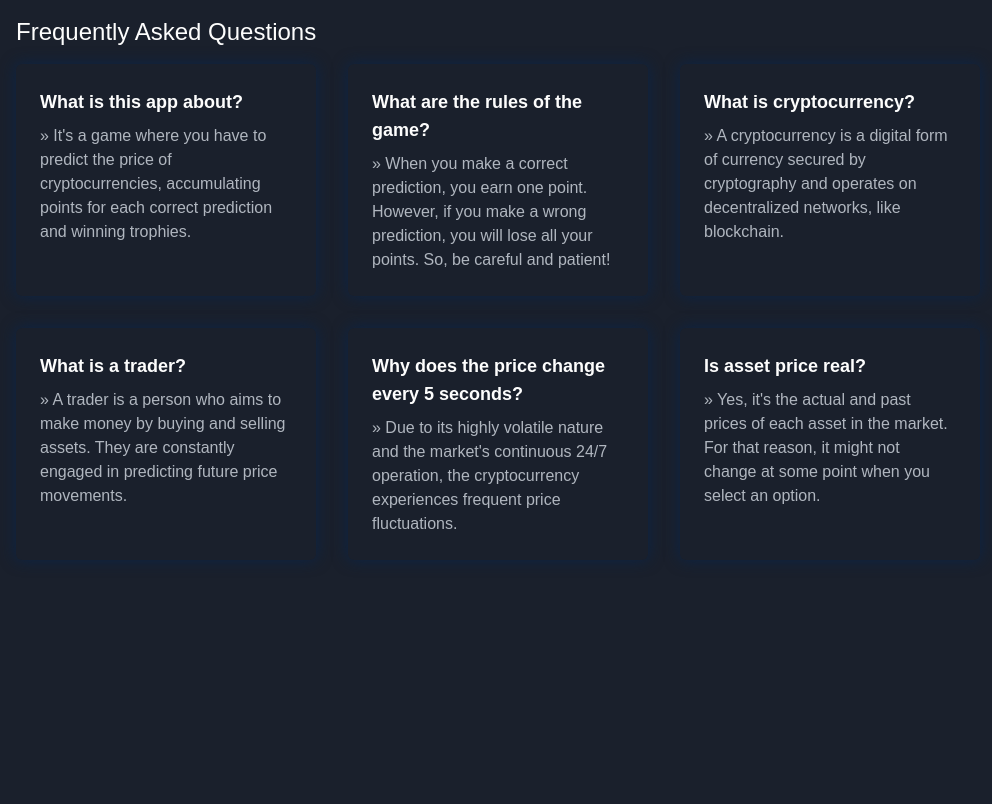
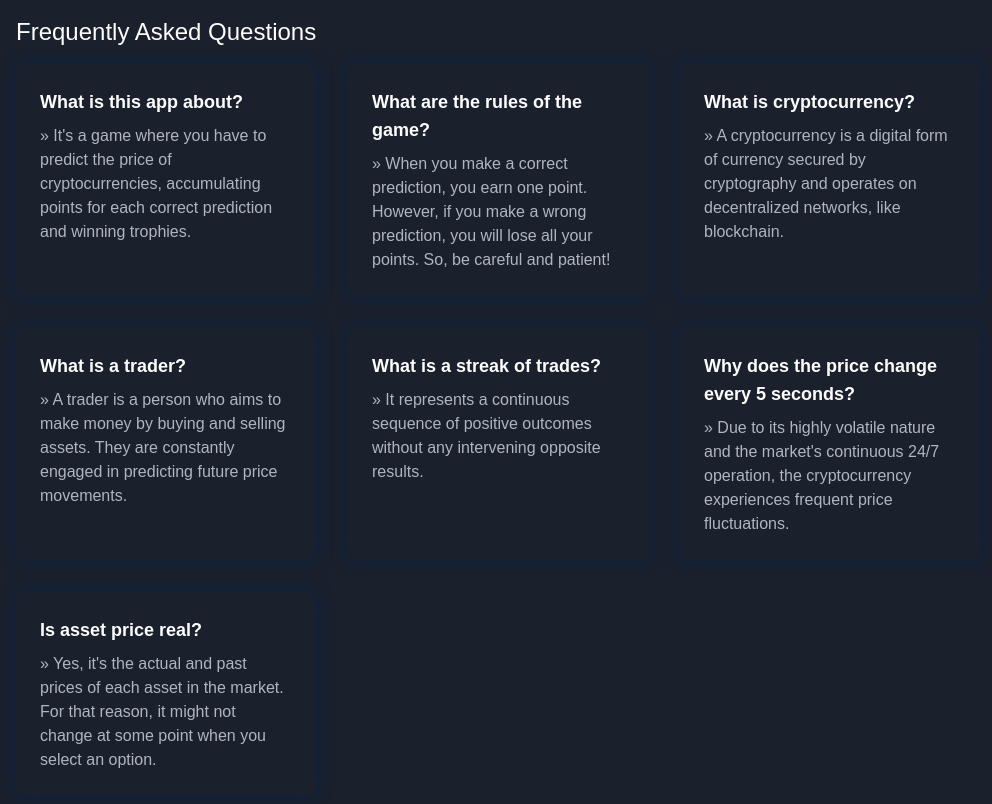
Before and after one commit to Joadevy/Trader-or-not-next, a Next.js app: page /faq in a window 1280 px wide. Shown: the top 804 px of the page, without its empty margins (0-992 px from the left). Built offline with nearby package versions, Linux system fonts and the light colour scheme; a web font is replaced by a local one.

Commit message:
feat: add streak explanation

```diff
--- a/src/app/faq/page.tsx
+++ b/src/app/faq/page.tsx
@@ -28,6 +28,11 @@ const page = () => {
         />
 
         <FAQCard
+          description="It represents a continuous sequence of positive outcomes without any intervening opposite results."
+          title="What is a streak of trades?"
+        />
+
+        <FAQCard
           description="Due to its highly volatile nature and the market's continuous 24/7 operation, the cryptocurrency experiences frequent price fluctuations."
           title="Why does the price change every 5 seconds?"
         />
```
